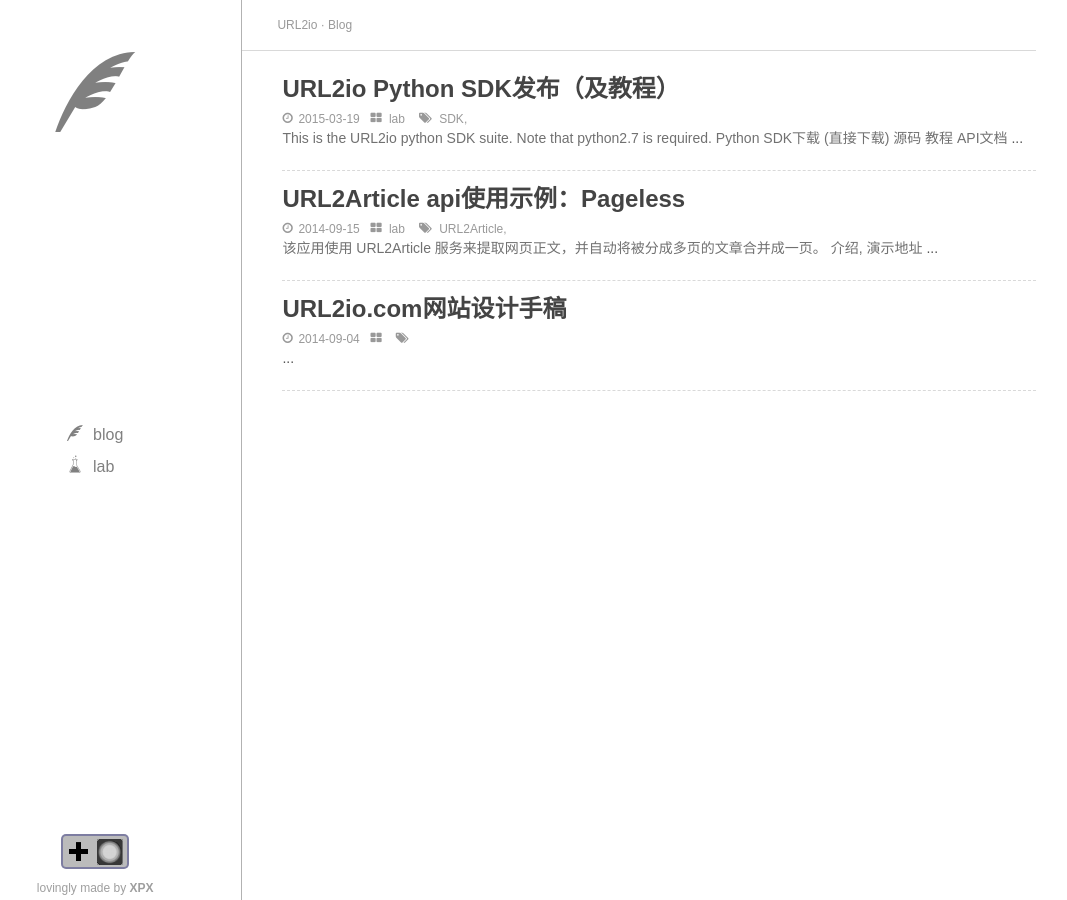
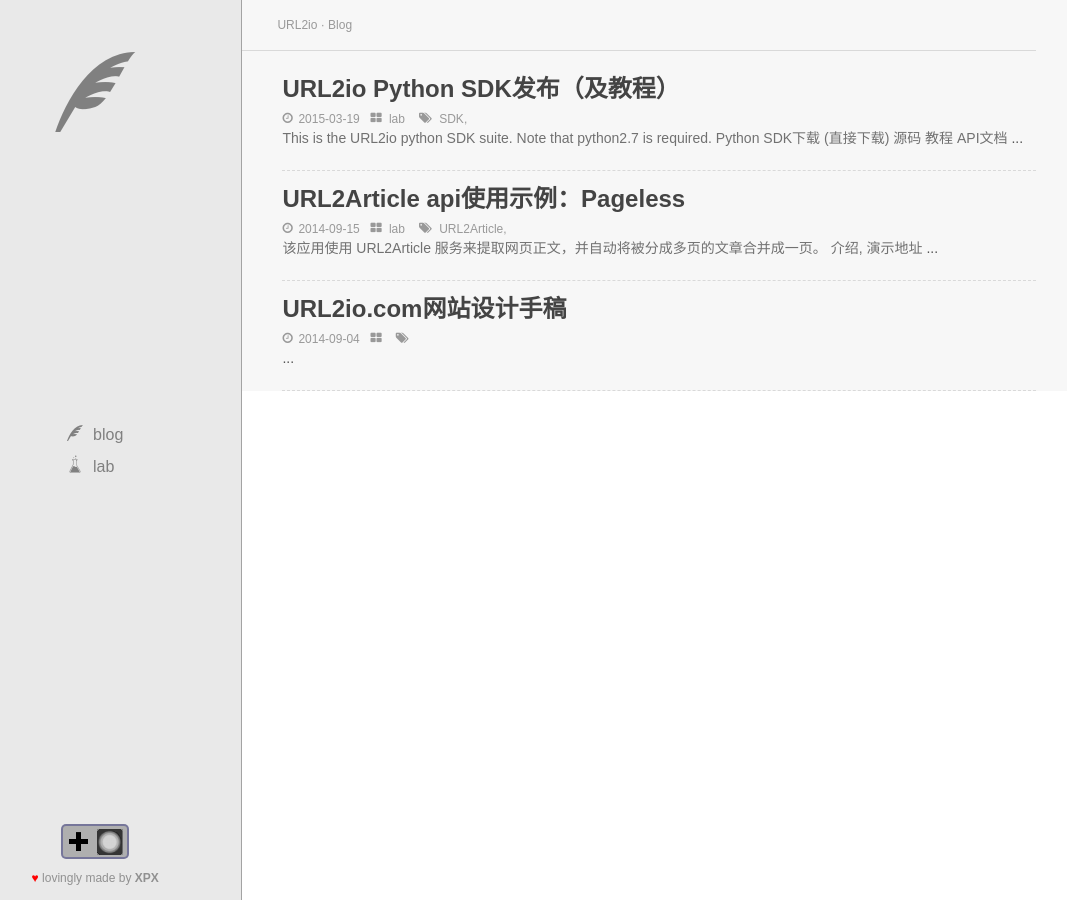
Before and after one commit to url2io/url2io.github.io, a Jekyll site: the page built from blog/index.html, in a window 1280 px wide. Shown: the whole page, without its empty margins (52-1119 px from the left). Built offline with Jekyll 4.4.1, drawn with Linux system fonts in a browser that asks for light colours; Markdown is read by kramdown in place of the engine named in the settings; comment, search, counter and statistics services are not loaded.

Commit message:
更改blog的样式，侧边栏gray，右侧内容页little-gray.

```diff
--- a/_layouts/page.html
+++ b/_layouts/page.html
@@ -5,7 +5,7 @@
 
 <div class="index-content {{ page.page }}">
   <!-- span3 left-side -->
-  <div class="aside">
+  <div class="aside {{page.color}}">
     <!--<a href='/'><div class="logo"></div></a>-->
     <div class='side-logo'><div class='logo'><a href='/'><span class='icon-{{page.logo}}'></span></a></div></div>
     <div class='side-nav'><div class='vertical-middle'>
@@ -16,7 +16,7 @@
     </div></div>
     <div class='side-footer'>
       <button class="addpoisson"></button>
-      <div class='footer-text'>lovingly made by <b>XPX</b></div>
+      <div class='footer-text'><span style="color: red; font-family: 'Helvetica Neue', 'Luxi Sans', 'DejaVu Sans', Tahoma, 'Hiragino Sans GB', 'Microsoft Yahei', sans-serif;">♥</span> lovingly made by <b>XPX</b></div>
     </div>
   </div><!-- /.aside -->
 
--- a/assets/css/home.css
+++ b/assets/css/home.css
@@ -343,8 +343,9 @@
 */
 .blog .aside {
   /*background-image:url(/assets/img/193401q51qpuqj7zgn7041-g.jpg);*/
-  background-color: white;
+  background-color: #e9e9e9;
 }
+
 .image .aside {
   /*background-image: url(/assets/img/193405b4a8f6w7m3fk8zb8.jpg);*/
   background-color: #e0e0e0;
@@ -383,6 +384,9 @@
 .aside a, .side-nav a {
   text-decoration: none;
   color: white;
+}
+.blog {
+  background-color: #F7F7F7;
 }
 .blog .aside a {
   color: gray;
@@ -470,6 +474,7 @@
   font-size: 12px;
   color:rgba(0, 0, 0, 0.38);
   margin-top: 10px;
+  margin-bottom: 10px;
 }
 
 .gotop {
--- a/blog/index.html
+++ b/blog/index.html
@@ -3,4 +3,5 @@
 title: Blog
 page: blog
 logo: quill
+color: gray
 ---
```
